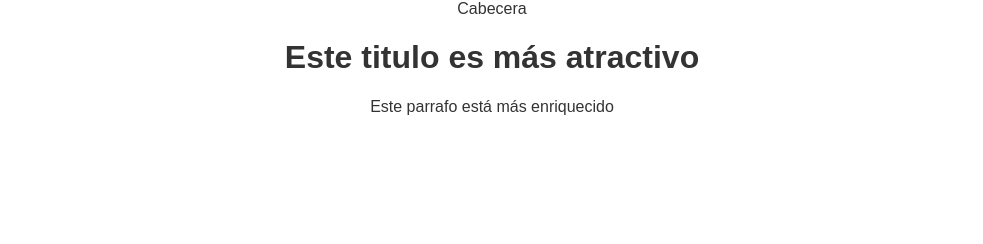
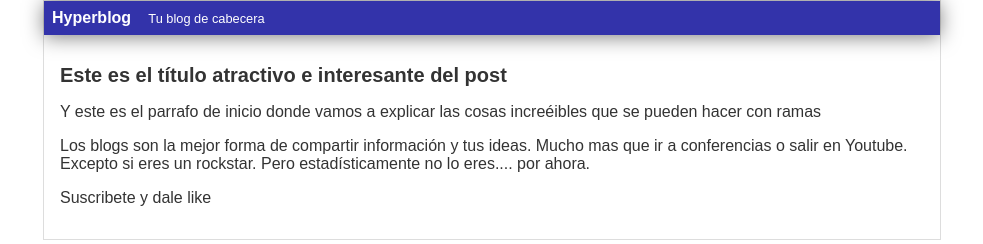
Before and after one commit to HilderBrandon/hyperblog, a plain HTML site: page index.html in a window 1280 px wide. Shown: the whole page, without its empty margins (148-1131 px from the left). Drawn offline with Linux system fonts and the light colour scheme.

Commit message:
cambios mejorando presentacion

```diff
--- a/index.html
+++ b/index.html
@@ -1,20 +1,19 @@
-<!DOCTYPE html>
-<html lang="en">
+<html>
     <head>
-  <meta charset="UTF-8">
-  <meta http-equiv="X-UA-Compatible" content="IE=edge">
-  <meta name="viewport" content="width=device-width, initial-scale=1.0">
-  <title>Titulo del post</title>
-  <link rel="stylesheet" href="style.css">
+        <title>El titulo del post</title>
+        <link rel="stylesheet" href="style.css" />
     </head>
     <body>
-  <div class="container">
-    <div class="cabecera">
-      Cabecera
+        <div id="container">
+            <div id="cabecera">
+                Hyperblog
+                <span id="tagline">Tu blog de cabecera</span>
             </div>
             <div id="post">
-      <h1>Este titulo es más atractivo</h1>
-      <p>Este parrafo está más enriquecido</p>
+                <h1>Este es el título atractivo e interesante del post</h1>
+                <p>Y este es el parrafo de inicio donde vamos a explicar las cosas increéibles que se pueden hacer con ramas</p>
+                <p>Los blogs son la mejor forma de compartir información y tus ideas. Mucho mas que ir a conferencias o salir en Youtube. Excepto si eres un rockstar. Pero estadísticamente no lo eres.... por ahora.</p>
+                <p>Suscribete y dale like</p>
             </div>
         </div>
     </body>
--- a/style.css
+++ b/style.css
@@ -2,17 +2,35 @@ body
 {
     color: #333;
     text-align: center;
-  font-family : sans-serif;
+    font-family: Arial;
+    font-size: 16px;
     margin: 0;
     padding: 0;
+}
+
+#cabecera
+{
+    background: #33A;
+    box-shadow: 0px 2px 20px 0px rgba(0,0,0,0.5);
+    color: white;
+    font-weight: bold;
+    margin: 0;
+    padding: 0.5em;
+}
+
+#cabecera #tagline
+{
+    padding: 0 0 0 1em;
+    font-weight: normal;
+    font-size: 0.8em;
 }
 
 #container
 {
     width: 70%;
-  padding: 1em;
+    padding: 0;
     text-align: left;
-  border: 1px solid rgb(17, 17, 17);
+    border: 1px solid #DDD;
     margin: 0 auto;
 }
 
@@ -20,3 +38,7 @@ body
 {
     font-size: 20px;
 }
+#post
+{
+    padding: 1em;
+}
```
Lines whose indentation alone changed are shown as unchanged.
